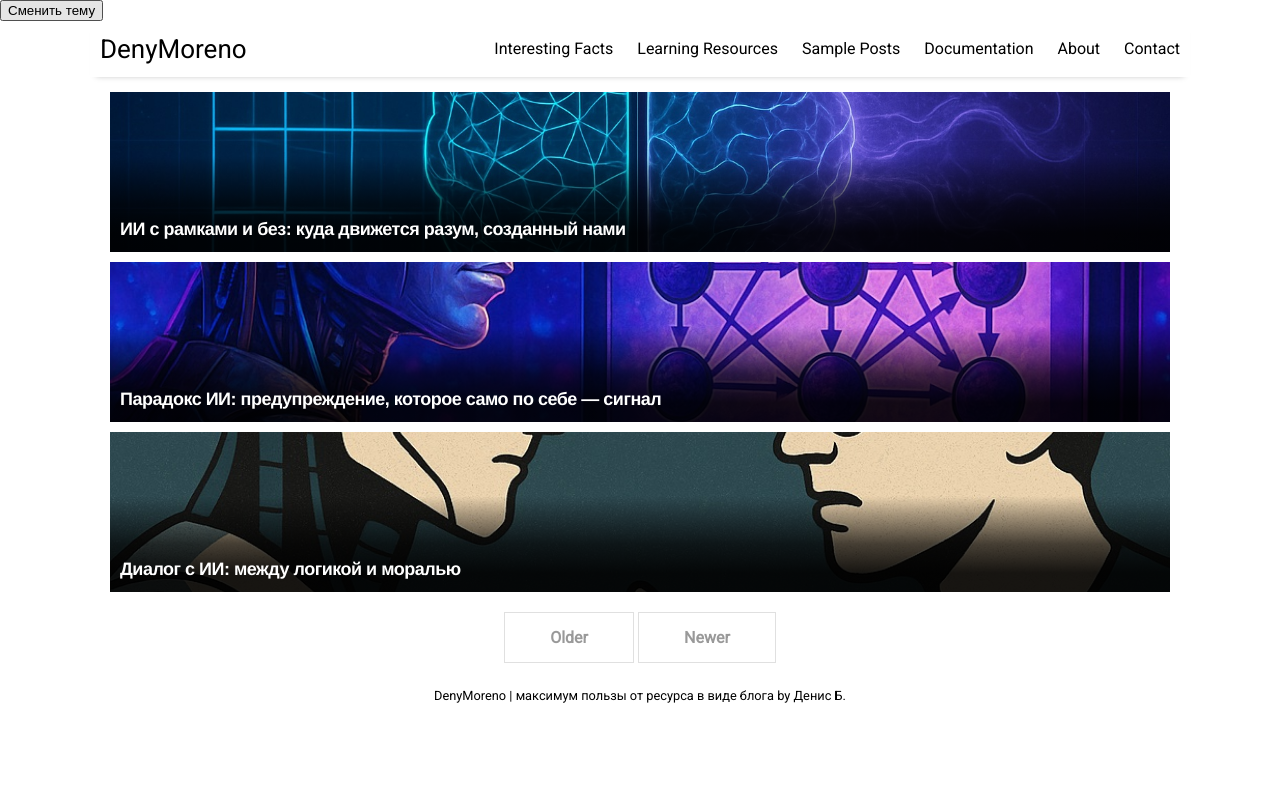
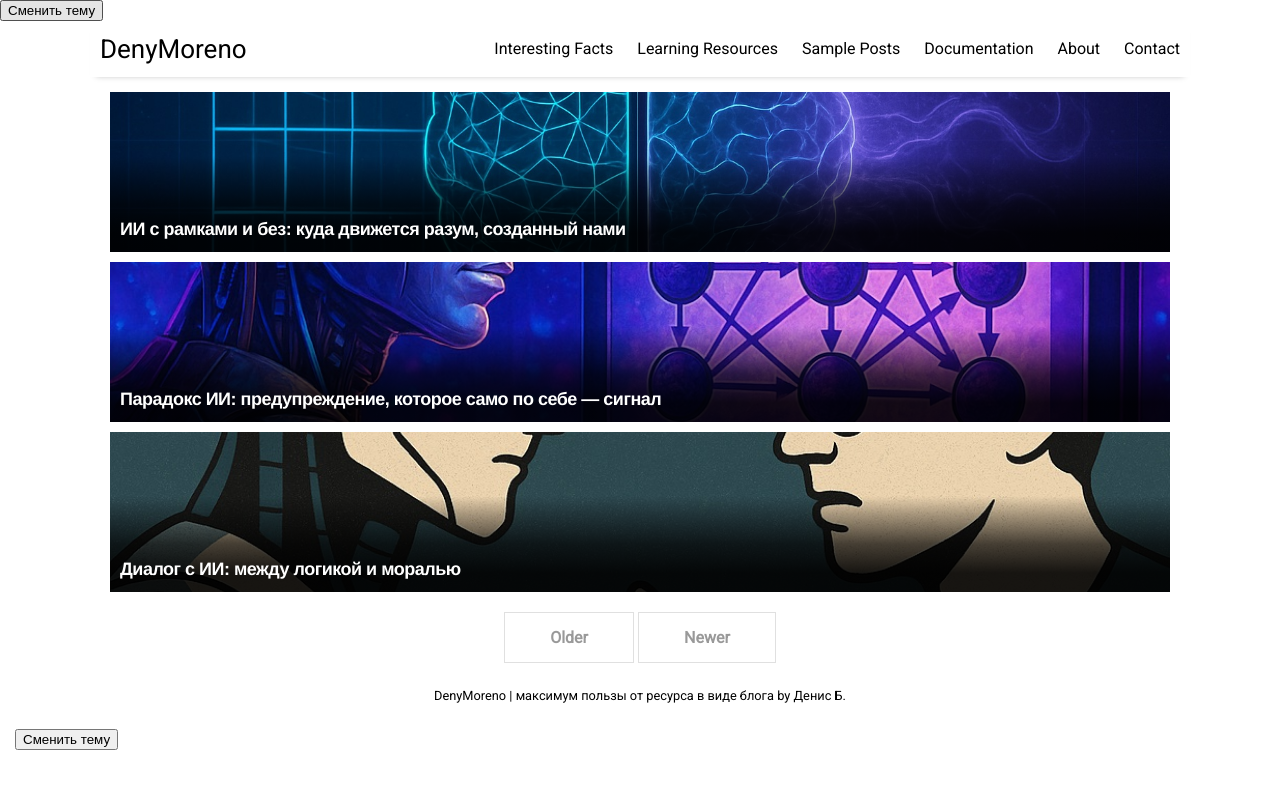
Before and after one commit to DenyMoreno/myblog, a Jekyll site: the page built from index.html, in a window 1280 px wide. Shown: the top 789 px of the page. Built offline with Jekyll 4.4.1, drawn with Linux system fonts in a browser that asks for light colours; nearby versions of some CDN libraries; the list of posts is cut into pages by our own code.

Commit message:
Update default.html

```diff
--- a/_layouts/default.html
+++ b/_layouts/default.html
@@ -9,5 +9,24 @@
       </div>
       {% include footer.html %}
     </div>
+    <script>
+  if (localStorage.getItem('theme') === 'dark') {
+    document.documentElement.setAttribute('data-theme', 'dark');
+  }
+</script>
+
+    <button onclick="toggleTheme()" style="margin-left: 15px; cursor: pointer;">
+  Сменить тему
+</button>
+
+    <script>
+  function toggleTheme() {
+    const current = document.documentElement.getAttribute('data-theme');
+    const next = current === 'dark' ? 'light' : 'dark';
+    document.documentElement.setAttribute('data-theme', next);
+    localStorage.setItem('theme', next);
+  }
+</script>
+
   </body>
 </html>
```
